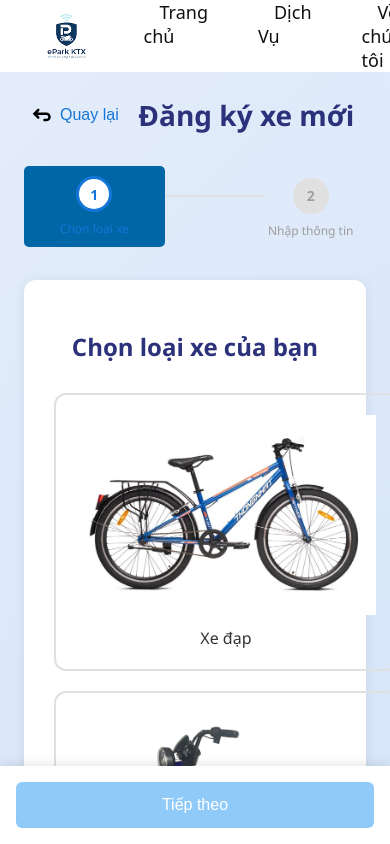
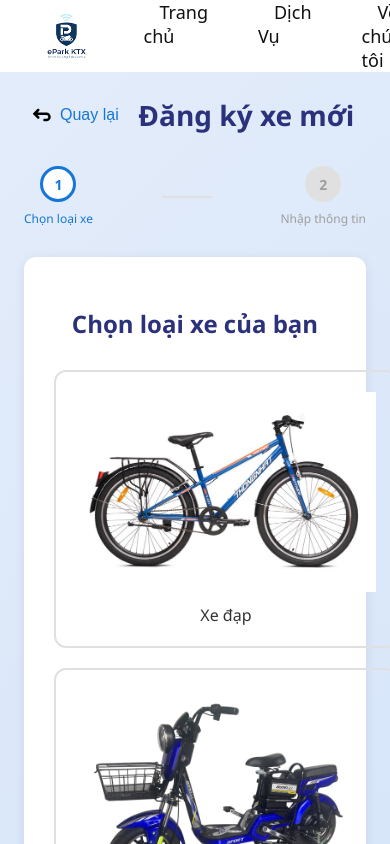
Before and after one commit to MinTieeeen/eParkKTX_FE, a React (Create React App) app: page /register in a window 390 px wide. Shown: the top 844 px of the page. Built offline with nearby package versions, Linux system fonts and the light colour scheme.

Commit message:
Fix CSS Final

```diff
--- a/src/pages/RegisterPage.js
+++ b/src/pages/RegisterPage.js
@@ -69,12 +69,12 @@ const RegisterPage = () => {
 
       {/* Progress Steps */}
       <div className="progress-steps">
-        <div className={`step ${step >= 1 ? 'active' : ''}`}>
+        <div className={`register-step ${step >= 1 ? 'register-step-active' : ''}`}>
           <div className="step-number">1</div>
           <div className="step-text">Chọn loại xe</div>
         </div>
-        <div className="step-student-connector"></div>
-        <div className={`step ${step >= 2 ? 'active' : ''}`}>
+        <div className="register-step-connector"></div>
+        <div className={`register-step ${step >= 2 ? 'register-step-active' : ''}`}>
           <div className="step-number">2</div>
           <div className="step-text">Nhập thông tin</div>
         </div>
@@ -89,7 +89,7 @@ const RegisterPage = () => {
                 <div
                   key={vehicle.id}
                   className={`vehicle-option ${
-                    formData.vehicleType === vehicle.id ? "selected" : ""
+                    formData.vehicleType === vehicle.id ? "register-vehicle-selected" : ""
                   }`}
                   onClick={() => setFormData({...formData, vehicleType: vehicle.id})}
                 >
@@ -98,10 +98,10 @@ const RegisterPage = () => {
                 </div>
               ))}
             </div>
-            <div className="form-actions">
+            <div className="register-form-actions">
               <button
                 type="button"
-                className="next-btn"
+                className="register-next-btn"
                 onClick={handleNext}
                 disabled={!formData.vehicleType}
               >
@@ -169,11 +169,11 @@ const RegisterPage = () => {
               </div>
             </div>
 
-            <div className="form-actions">
-              <button type="button" className="back-btn" onClick={handleBack}>
+            <div className="register-form-actions">
+              <button type="button" className="register-back-btn" onClick={handleBack}>
                 Quay lại
               </button>
-              <button type="submit" className="submit-btn">
+              <button type="submit" className="register-submit-btn">
                 <img src={saveIcon} alt="Lưu" />
                 Lưu thông tin
               </button>
--- a/src/styles/RegisterCardPage.css
+++ b/src/styles/RegisterCardPage.css
@@ -48,7 +48,7 @@
   position: relative;
 }
 
-.step {
+.register-card-step {
   display: flex;
   flex-direction: column;
   align-items: center;
@@ -80,18 +80,18 @@
   white-space: nowrap;
 }
 
-.step.active .step-number {
+.register-card-step.register-card-step-active .step-number {
   background: white;
   border-color: #1476d8;
   color: #1476d8;
 }
 
-.step.active .step-text {
+.register-card-step.register-card-step-active .step-text {
   /* color: #f5f5f5; */
   font-weight: 500;
 }
 
-.step-student-connector {
+.register-card-step-connector {
   height: 2px;
   background: #e0e0e0;
   flex: 1;
@@ -100,7 +100,7 @@
   top: -12px;
 }
 
-.step-student-connector.active {
+.register-card-step-connector.register-card-step-connector-active {
   background: #1476d8;
 }
 
@@ -127,7 +127,7 @@
   font-size: 24px;
 }
 
-.option-list {
+.register-card-option-list {
     display: grid;
     grid-template-columns: repeat(3, 1fr);
     gap: 20px;
@@ -135,14 +135,14 @@
 }
 
 /* Options grid */
-.options-grid, .packages-grid {
+.register-card-options-grid, .packages-grid {
   display: grid;
   grid-template-columns: repeat(3, 1fr);
   gap: 20px;
   margin-bottom: 30px;
 }
 
-.option-card {
+.register-card-option-card {
   border: 2px solid #e0e0e0;
   border-radius: 12px;
   padding: 20px;
@@ -153,7 +153,7 @@
   background: white;
 }
 
-.option-card.parking-lot {
+.register-card-option-card.parking-lot {
     border: 2px solid #e0e0e0;
   border-radius: 12px;
   padding: 20px;
@@ -164,17 +164,17 @@
   background: white;
 }
 
-.option-card:hover {
+.register-card-option-card:hover {
   border-color: #90caf9;
   box-shadow: 0 4px 12px rgba(0, 0, 0, 0.1);
 }
 
-.option-card.selected {
+.register-card-option-card.register-card-option-selected {
   border-color: #1476d8;
   background: #e3f2fd;
 }
 
-.option-icon {
+.register-card-option-icon {
   width: 50px;
   height: 50px;
   border-radius: 50%;
@@ -187,25 +187,25 @@
   font-size: 20px;
 }
 
-.option-icon img {
+.register-card-option-icon img {
   width: 40px;
   height: 40px;
 }
 
-.option-card.add-new .option-icon {
+.register-card-option-card.add-new .register-card-option-icon {
   background: #e8f5e9;
   color: #4caf50;
   font-size: 24px;
   font-weight: bold;
 }
 
-.option-details h4 {
+.register-card-option-details h4 {
   margin: 0 0 4px;
   color: #333;
   font-size: 16px;
 }
 
-.option-details p {
+.register-card-option-details p {
   margin: 0;
   color: #666;
   font-size: 14px;
@@ -233,7 +233,7 @@
   box-shadow: 0 4px 12px rgba(0, 0, 0, 0.1);
 }
 
-.package-card.selected {
+.package-card.register-card-package-selected {
   border-color: #1476d8;
   background: #e3f2fd;
   transform: translateY(-5px);
@@ -385,6 +385,7 @@
 
 .terms-student-checkbox input[type="checkbox"] {
   margin-right: 10px;
+  width: 20px;
 }
 
 .terms-student-checkbox a {
@@ -397,14 +398,14 @@
 }
 
 /* Buttons */
-.form-actions {
+.register-card-form-actions {
   display: flex;
   justify-content: center;
   margin-top: 30px;
 }
 
-.next-btn,
-.submit-btn {
+.register-card-next-btn,
+.register-card-submit-btn {
   padding: 12px 40px;
   border: none;
   border-radius: 6px;
@@ -419,22 +420,22 @@
   color: white;
 }
 
-.next-btn:hover,
-.submit-btn:hover {
+.register-card-next-btn:hover,
+.register-card-submit-btn:hover {
   background: #0d5aa7;
   transform: translateY(-2px);
   box-shadow: 0 4px 8px rgba(0, 0, 0, 0.1);
 }
 
-.next-btn:disabled,
-.submit-btn:disabled {
+.register-card-next-btn:disabled,
+.register-card-submit-btn:disabled {
   background: #90caf9;
   cursor: not-allowed;
   transform: none;
   box-shadow: none;
 }
 
-.submit-btn img {
+.register-card-submit-btn img {
   width: 20px;
   height: 20px;
   filter: brightness(0) invert(1);
@@ -482,8 +483,8 @@
     z-index: 10;
   }
 
-  .next-btn,
-  .submit-btn {
+  .register-card-next-btn,
+  .register-card-submit-btn {
     width: 100%;
     justify-content: center;
     padding: 14px 20px;
@@ -516,12 +517,12 @@
   border-radius: 10px;
 }
 
-.slot-status.available {
+.slot-status.register-card-slot-available {
   background: #e8f5e9;
   color: #2e7d32;
 }
 
-.slot-status.full {
+.slot-status.register-card-slot-full {
   background: #ffebee;
   color: #c62828;
 }
@@ -530,12 +531,12 @@
   width: 100%;
 }
 
-.parking-lot.full {
+.parking-lot.register-card-parking-full {
   opacity: 0.7;
   background-color: #fafafa;
 }
 
-.parking-lot.full:not(.selected) {
+.parking-lot.register-card-parking-full:not(.register-card-option-selected) {
   border-style: dashed;
   cursor: not-allowed;
 }
@@ -552,6 +553,6 @@
 }
 
 /* Disable selection for full lots */
-.parking-lot.full:not(.selected) * {
+.parking-lot.register-card-parking-full:not(.register-card-option-selected) * {
   pointer-events: none;
 }
--- a/src/styles/RegisterPage.css
+++ b/src/styles/RegisterPage.css
@@ -46,7 +46,7 @@
   position: relative;
 }
 
-.step {
+.register-step {
   display: flex;
   flex-direction: column;
   align-items: center;
@@ -75,18 +75,18 @@
   text-align: center;
 }
 
-.step.active .step-number {
+.register-step.register-step-active .step-number {
   background: white;
   border-color: #1476d8;
   color: #1476d8;
 }
 
-.step.active .step-text {
+.register-step.register-step-active .step-text {
   color: #1476d8;
   font-weight: 500;
 }
 
-.step-connector {
+.register-step-connector {
   height: 2px;
   background: #e0e0e0;
   flex: 1;
@@ -94,7 +94,7 @@
   margin: 0 10px;
 }
 
-.step-connector.active {
+.register-step-connector.register-step-connector-active {
   background: #1476d8;
 }
 
@@ -139,7 +139,7 @@
   background: #f5f9ff;
 }
 
-.vehicle-option.selected {
+.vehicle-option.register-vehicle-selected {
   border-color: #1476d8;
   background: #e3f2fd;
 }
@@ -246,16 +246,16 @@ textarea:focus {
 }
 
 /* Buttons */
-.form-actions {
+.register-form-actions {
   display: flex;
   justify-content: center;
   gap: 16px;
   margin-top: 40px;
 }
 
-.next-btn,
-.back-btn,
-.submit-btn {
+.register-next-btn,
+.register-back-btn,
+.register-submit-btn {
   padding: 12px 24px;
   border: none;
   border-radius: 6px;
@@ -268,32 +268,32 @@ textarea:focus {
   transition: all 0.2s;
 }
 
-.next-btn,
-.submit-btn {
+.register-next-btn,
+.register-submit-btn {
   background: #1476d8;
   color: white;
 }
 
-.next-btn:hover,
-.submit-btn:hover {
+.register-next-btn:hover,
+.register-submit-btn:hover {
   background: #0d5aa7;
 }
 
-.next-btn:disabled {
+.register-next-btn:disabled {
   background: #90caf9;
   cursor: not-allowed;
 }
 
-.back-btn {
+.register-back-btn {
   background: #f8f9fa;
   color: #666;
 }
 
-.back-btn:hover {
+.register-back-btn:hover {
   background: #e9ecef;
 }
 
-.submit-btn img {
+.register-submit-btn img {
   width: 20px;
   height: 20px;
   filter: brightness(0) invert(1);
@@ -310,18 +310,18 @@ textarea:focus {
     gap: 0;
   }
 
-  .form-actions {
+  .register-form-actions {
     flex-direction: column;
   }
 
-  .next-btn,
-  .back-btn,
-  .submit-btn {
+  .register-next-btn,
+  .register-back-btn,
+  .register-submit-btn {
     width: 100%;
     justify-content: center;
   }
 
-  .step-connector {
+  .register-step-connector {
     max-width: 50px;
   }
 }
```
Also changed, not shown: src/pages/RegisterCardPage.js (+20 -20 lines).
